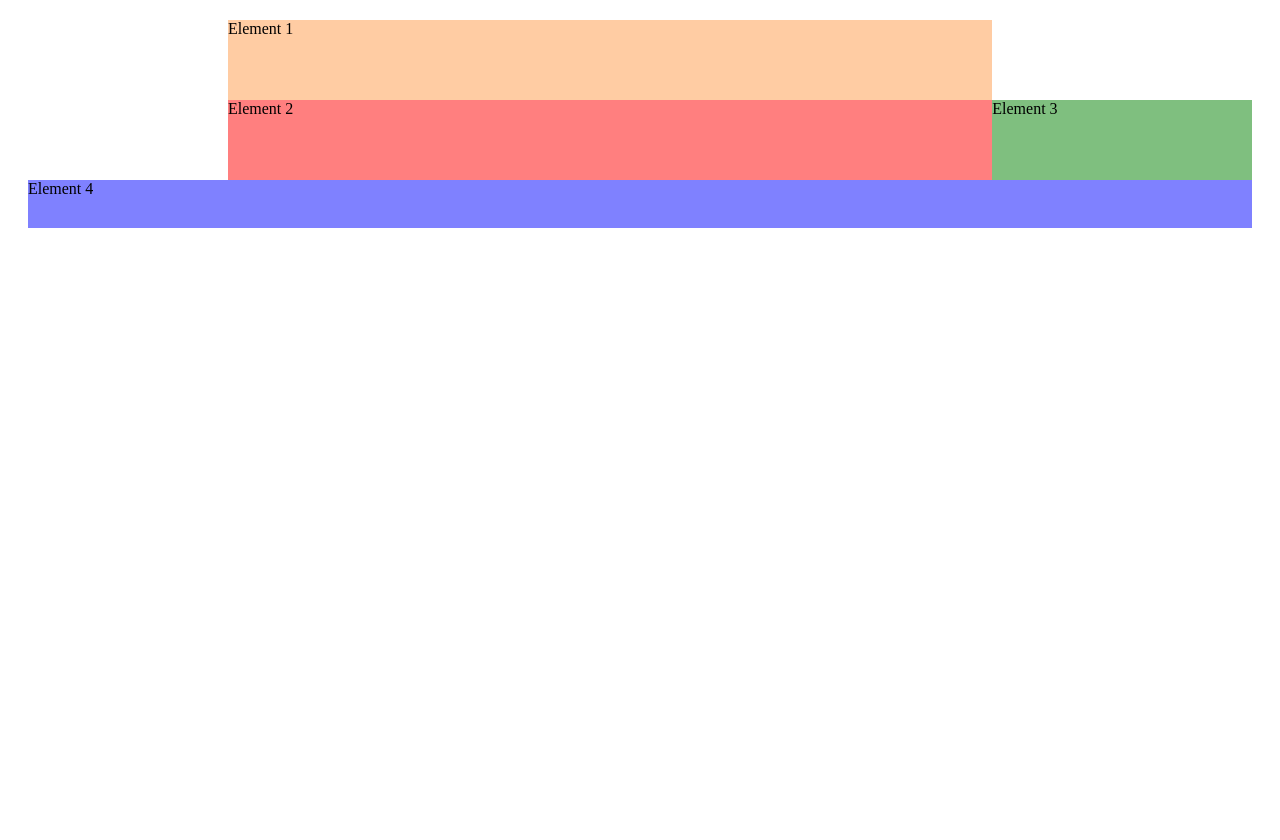
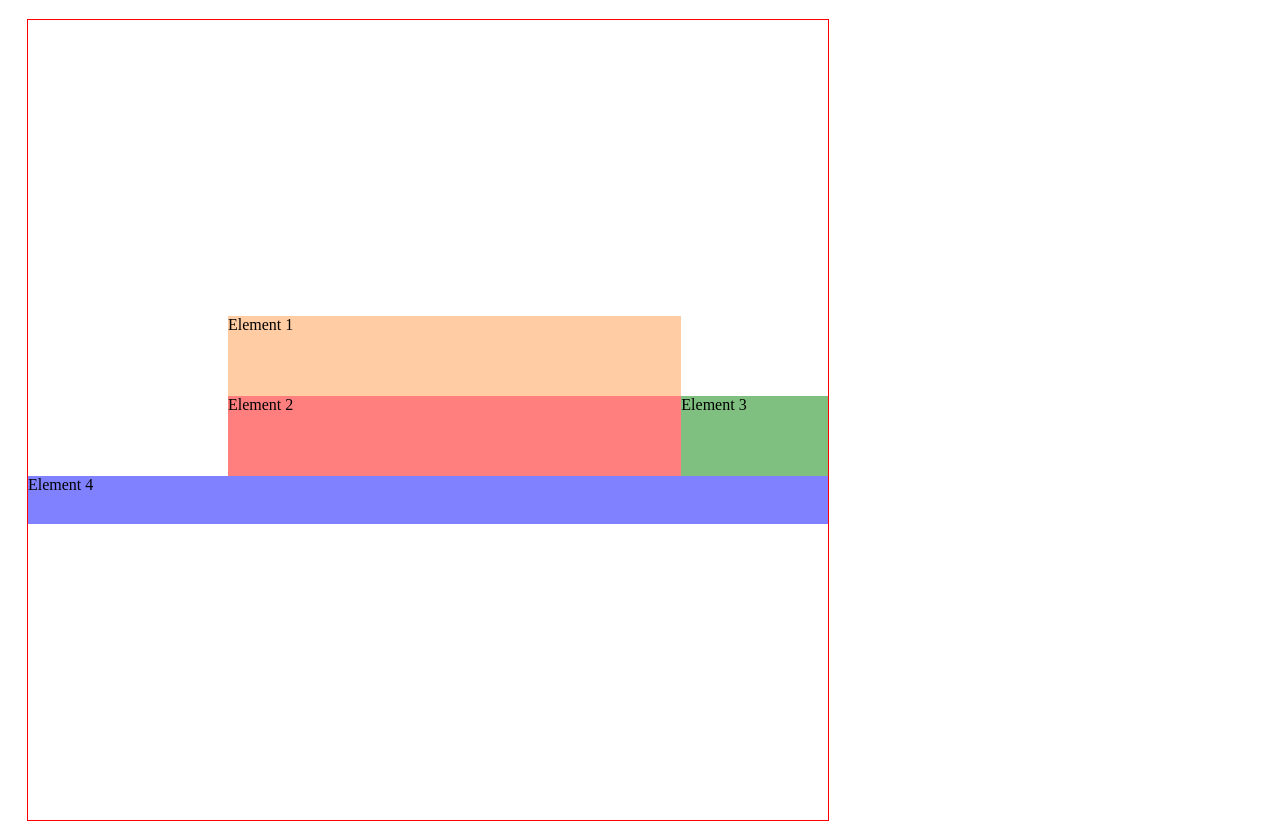
Before and after one commit to AnnieCat73/CSS-folder, a plain HTML site: page CSS-complete-guide/CSS Grid/grid-01-using-the-grid-on-our-projectstarting-code/index.html in a window 1280 px wide. Before the commit the page ends 800 px from the top, so only its background shows below. Drawn offline with Linux system fonts and the light colour scheme.

Commit message:
Justify content and align content applied to the grid container

```diff
--- a/CSS-complete-guide/CSS Grid/grid-01-using-the-grid-on-our-projectstarting-code/main.css
+++ b/CSS-complete-guide/CSS Grid/grid-01-using-the-grid-on-our-projectstarting-code/main.css
@@ -1,12 +1,17 @@
 .container {
     margin: 20px;
     display: grid;
+    height: 800px;
+    width: 800px;
+    outline: 1px solid red;
     grid-template-columns: 200px 2fr 20% 1fr;
     grid-template-rows: 5rem minmax(2rem, 5rem) 3rem;
     grid-template-areas:
         '. header header .'
         '. main main side'
         'footer footer footer footer';
+    justify-content: center;
+    align-content: center;
 }
 
 .el1 {
```
